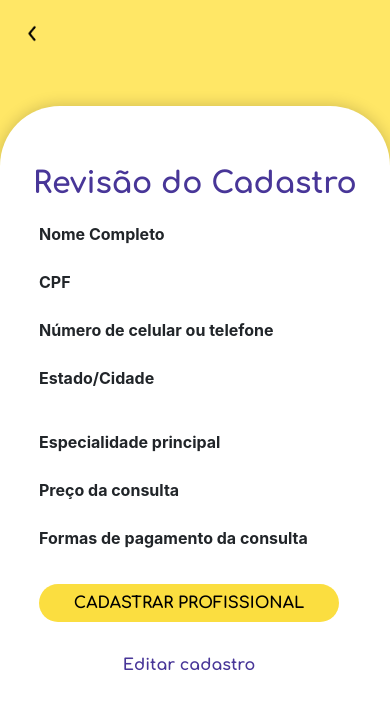
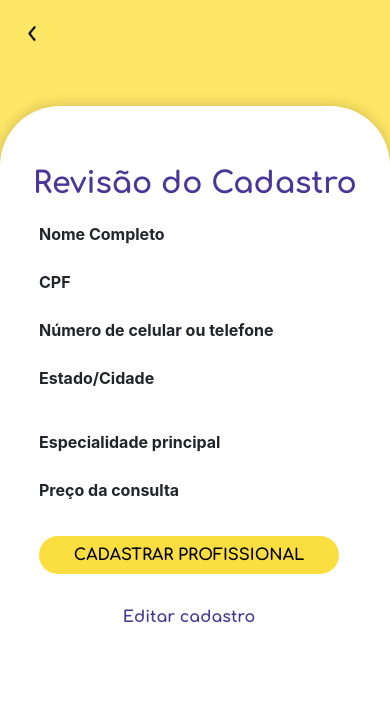
Before and after one commit to bolodissenoura/FacilConsultaFront, a Vue app: page /cadastro in a window 390 px wide. Shown: the top 708 px of the page. Built offline with nearby package versions, Linux system fonts and the light colour scheme.

Commit message:
(build) Correcoes nos botoes do final do cadastro e retorno na visualizacao do cadastro

```diff
--- a/src/components/form/ResultadoCadastro.vue
+++ b/src/components/form/ResultadoCadastro.vue
@@ -18,14 +18,14 @@
                     <p class="tituloInput" id="consulta"></p>
                     <label class="tituloInput resultadoTitulo" for="name">Preço da consulta</label>
                     <p class="tituloInput" id="dinheiro"></p>
-                    <label class="tituloInput resultadoTitulo" for="name">Formas de pagamento da consulta</label>
-                    <p class="tituloInput" id="pagamento"></p>
+                    <!-- <label class="tituloInput resultadoTitulo" for="name">Formas de pagamento da consulta</label>
+                    <p class="tituloInput" id="pagamento"></p> -->
             </div>
 
-            <button type="submit" class="btn">CADASTRAR PROFISSIONAL</button><br/>
-            <a style="font-family: 'Comfortaa', cursive;color:#483698;" href="">Editar cadastro</a>
+            <a type="submit" class="buttonCadastro btn" href="https://bolodissenoura.github.io/daniellimae/">CADASTRAR PROFISSIONAL</a><br/>
+            <a style="font-family: 'Comfortaa', cursive;color:#483698;" @click="$router.push('/')" >Editar cadastro</a>
         </div>
-    <img src="../../assets/desktop-pagina-3.png" style="width:400px;height:400px;" class="rounded" >
+    <img src="../../assets/desktop-pagina-3.png" style="width:400px;height:400px;"  class="rounded" >
     </div>
        <!-- Container Branco Final-->
 </div>
@@ -116,7 +116,7 @@
     .formTotal{
         margin-left:4%;
     }
-    button{
+    .buttonCadastro{
         margin-bottom:30px;
         border-radius: 15px;
         width:400px;
@@ -193,7 +193,7 @@
             margin-top:-25px;
             font-size:20px;
         }
-        button{
+        .buttonCadastro{
             display:auto;
             border-radius: 30px;
             white-space: nowrap;
```
